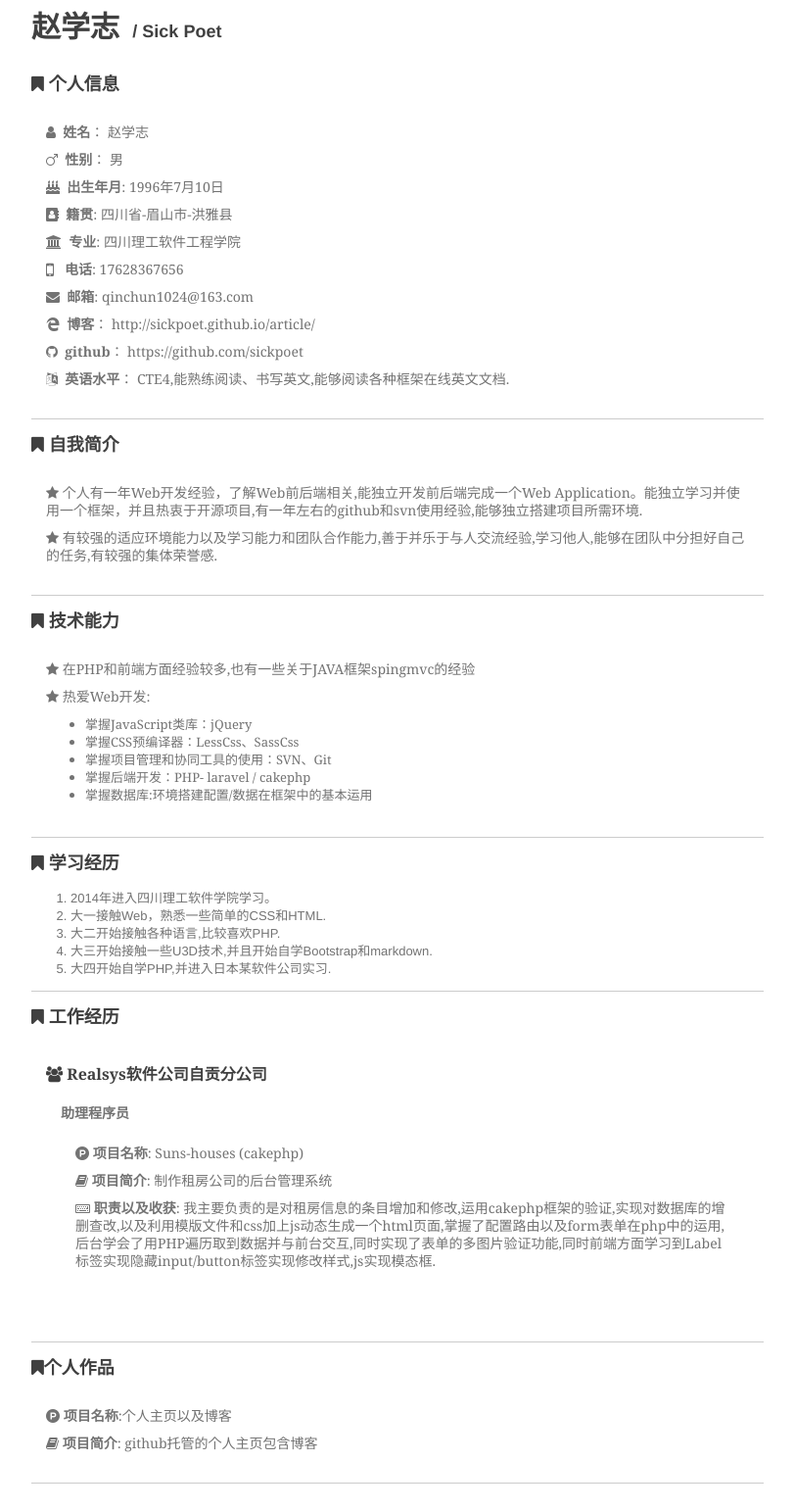
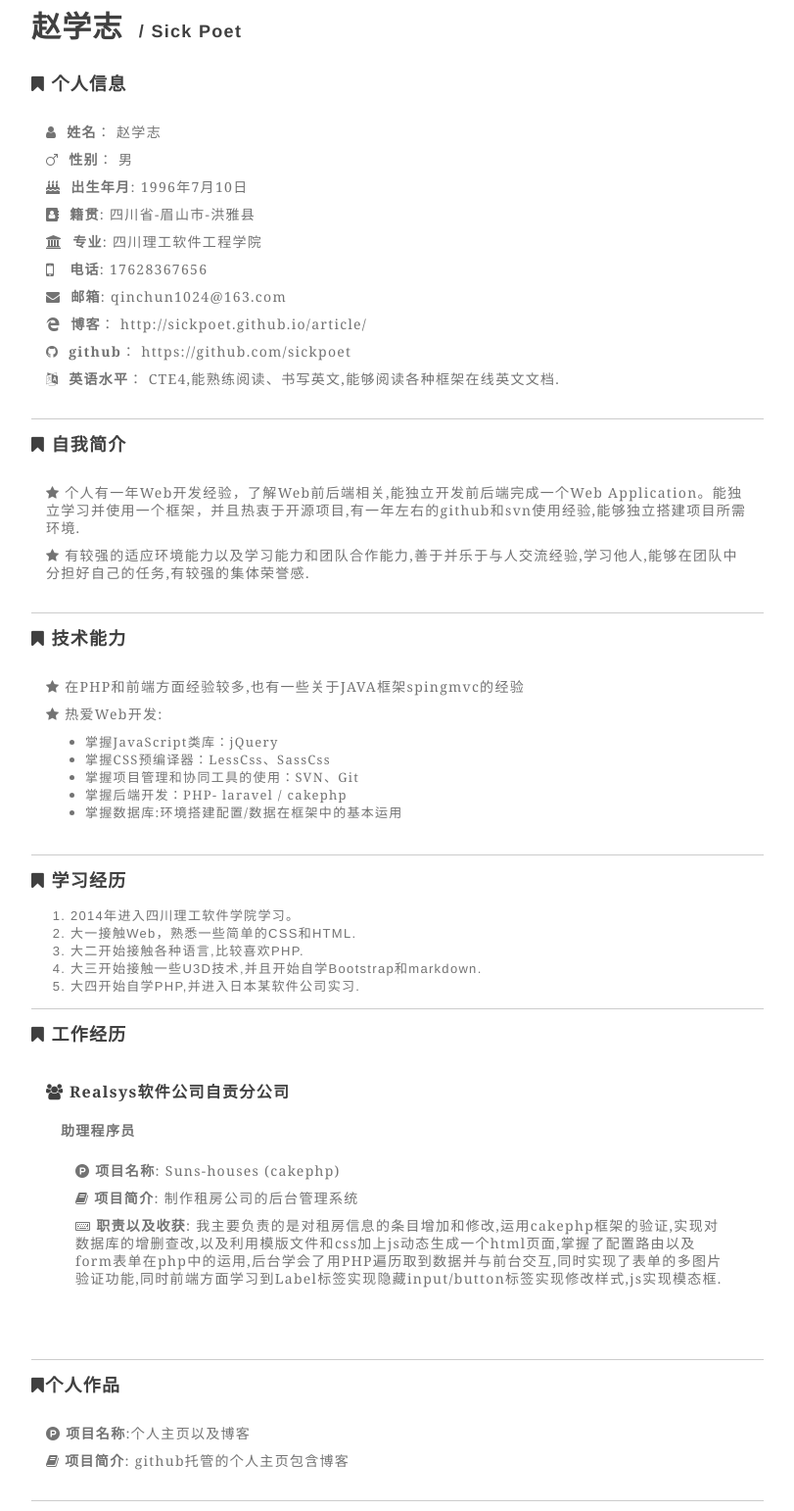
Before and after one commit to sickpoet/sickpoet.github.io, a Jekyll site: the page built from article/resume.markdown, in a window 1280 px wide. Shown: the whole page at 98% size, without its empty margins (234-1045 px from the left). Built offline with Jekyll 4.4.1, drawn with Linux system fonts in a browser that asks for light colours.

Commit message:
choick
choick

```diff
--- a/_config.yml
+++ b/_config.yml
@@ -3,7 +3,6 @@ title: 病态诗人
 email: qinchun1024@163.com
 url: https://sickpoet.github.io
 description: "我是您最忠实的朋友Sick诗人!你知道吗，从你进来的那一刻起，你的银行账户就已经被我盗取,请联系我!"
-baseurl: https://sickpoet.github.io
 # Color settings (hex-codes without the leading hash-tag)
 color:
   primary-dark: '#000000'
--- a/article/resume.markdown
+++ b/article/resume.markdown
@@ -58,10 +58,15 @@ layout: resume
 
 
 1.  2014年进入四川理工软件学院学习。
+
 2.  大一接触Web，熟悉一些简单的CSS和HTML.
+
 3.  大二开始接触各种语言,比较喜欢PHP.
+
 4.  大三开始接触一些U3D技术,并且开始自学Bootstrap和markdown.
+
 6.  大四开始自学PHP,并进入日本某软件公司实习.
+
 
  - - -
 
--- a/css/css/resume.css
+++ b/css/css/resume.css
@@ -2,12 +2,15 @@ h1,h2,h3,h4,h5,h6,p,blockquote {  margin: 0;padding: 0;}
 body {
     font-family: "微软雅黑", Helvetica, "微软雅黑", Arial, sans-serif;
     font-size: 13px;
-    line-height: 18px;
+
     color: #737373;
     margin: 10px 13px 10px 13px;
+    letter-spacing: 0.1em;
+    line-height: 1.8em;
+
 }
 
-p {  margin-bottom: 9px;}
+ p{word-break;:break-all;}
 
 h1,h2,h3,h4,h5,h6 {  color: #404040;  line-height: 36px;}
 
@@ -46,6 +49,7 @@ blockquote p {
     margin-bottom: 10px;
     font-size: bold;
 }
+
 blockquote a{text-decoration: none;color: #737373}
 blockquote a:hover{color: #fff;background: #737373;line-height: inherit;}
 @media screen and (min-width: 768px) {
@@ -57,6 +61,7 @@ blockquote a:hover{color: #fff;background: #737373;line-height: inherit;}
 ul,ol {
     margin-top: 4px;
 }
+li{line-height: 18px;}
 
 h3 span,h4 span{
     padding-left: 6px;
```
